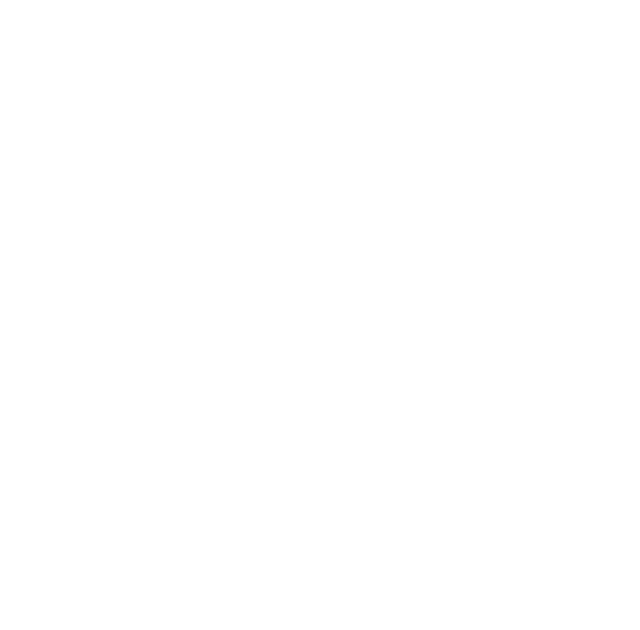
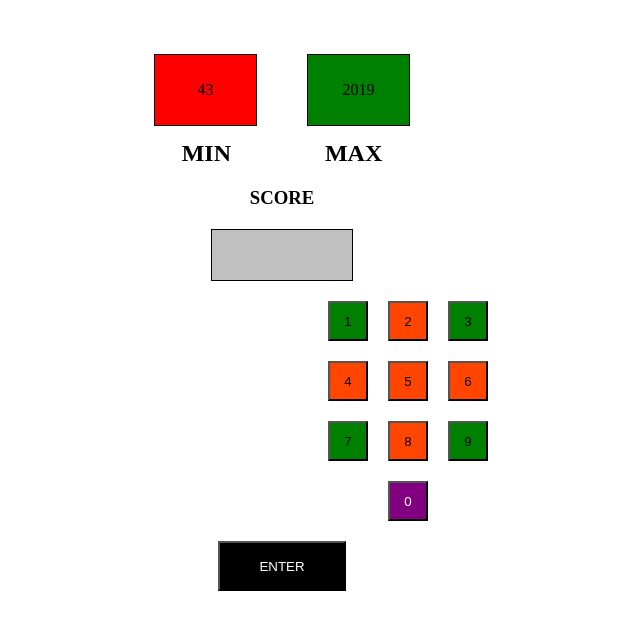
Before and after one commit to Ankitin/CAP05_106_DOM, a plain HTML site: page DOM-2/leaderboard.html in a window 1280 px wide. Shown: the whole page, without its empty margins (358-998 px from the left). Drawn offline with Linux system fonts and the light colour scheme.

Commit message:
Day-2 Assignments add

```diff
--- a/DOM-2/leaderboard.html
+++ b/DOM-2/leaderboard.html
@@ -0,0 +1,147 @@
+<!DOCTYPE html>
+<html lang="en">
+<head>
+    <meta charset="UTF-8">
+    <meta name="viewport" content="width=device-width, initial-scale=1.0">
+    <title>MIN & MAX LEADERBOARD</title>
+    <style>
+        *{
+            margin: auto;
+            text-align: center;
+        }
+        #parent{
+            height: 100px;
+            width: 20%;
+            display: flex;
+            margin-top: 40px;
+            gap: 50px;
+            justify-content: space-around;
+        }
+        #minmax{
+            display: flex;
+            width: 23%;
+        }
+        #min{
+            height: 70px;
+            width: 140px;
+            border: 1px solid black;
+            background-color: red;
+            display: grid;
+            align-items: center;
+        }
+        #max{
+            height: 70px;
+            width: 140px;
+            border: 1px solid black;
+            background-color: green;
+            display: grid;
+            align-items: center;
+        }
+        h3{
+            margin-top: 20px;
+        }
+        #parent2{
+            width: 0%;
+            display: grid;
+            grid-template-columns: repeat(3,1fr);
+            gap: 20px;
+            margin-top: 20px;
+            margin-left: 686px;
+        }
+        #parent2>button{
+            display: grid;
+            align-items: center;
+            text-align: center;
+            height: 40px;
+            width: 40px;
+        }
+        #voilet{
+            display: grid;
+            align-items: center;
+            text-align: center;
+            margin-top: 20px;
+            height: 50px;
+            width: 11%;
+            border: 1px solid black;
+            background-color: silver;
+        }
+        .green{
+            background-color: green;
+            color: black;
+        }
+        .orange{
+            background-color: orangered;
+            color: black;
+        }
+        .purple{
+            display: grid;
+            align-items: center;
+            height: 40px;
+            width: 40px;
+            background-color: purple;
+            color: white;
+            margin-left: 150%;
+        }
+        #black{
+            display: grid;
+            align-items: center;
+            text-align: center;
+            height: 50px;
+            width: 10%;
+            margin-top: 20px;
+            color: white;
+            background-color: black;
+        }
+
+    </style>
+</head>
+<body>
+    <div id="parent">
+      <div id="min">43</div>
+      <div id="max">2019</div>
+    </div>
+    <div id="minmax">
+      <h2>MIN</h2>
+      <h2>MAX</h2>
+    </div>
+    <h3>SCORE</h3>
+    <div id="voilet"></div>
+    <div id="parent2">
+      <button class="green">1</button>
+      <button class="orange">2</button>
+      <button class="green">3</button>
+      <button class="orange">4</button>
+      <button class="orange">5</button>
+      <button class="orange">6</button>
+      <button class="green">7</button>
+      <button class="orange">8</button>
+      <button class="green">9</button>
+      <button class="purple">0</button>
+    </div>
+      <button id="black">ENTER</button>
+</body>
+</html>
+<script>
+    let min = document.getElementById("min");
+    let max = document.getElementById("max");
+    let score = document.getElementById("voilet");
+    let num = document.querySelectorAll("#parent2 > button");
+    let enter = document.getElementById("black");
+    let zero = document.querySelector(".purple");
+
+    for(let i = 0; i < num.length; i++){
+        num[i].addEventListener("click",function(){
+            score.innerText += num[i].innerText;
+        });
+    };
+
+    enter.addEventListener("click",function(){
+    if(Number(score.innerText) < Number(min.innerText)){
+        min.innerText = score.innerText;
+    }
+    if(Number(score.innerText) > Number(max.innerText)){
+        max.innerText = score.innerText;
+    }
+    score.innerText = "";
+  })
+</script>
```
Also changed, not shown: DOM-2/masaical.html (+75 -24 lines).
